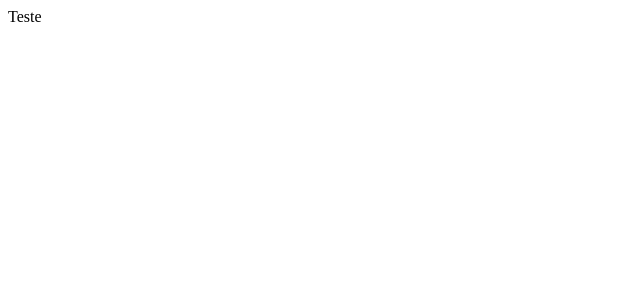
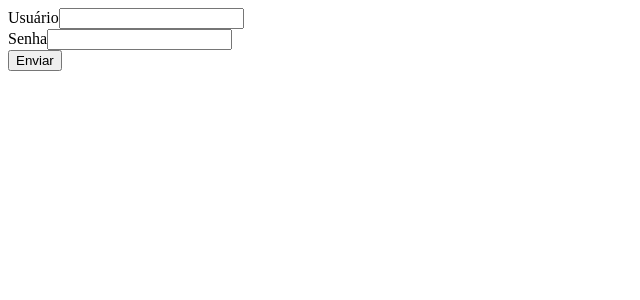
Before and after one commit to JoaoBrugnago/StockPro, a React (Vite) app in the folder Front/: page / in a window 1280 px wide. Shown: the top 300 px of the page, without its empty margins (0-640 px from the left). Built offline with nearby package versions, Linux system fonts and the light colour scheme.

Commit message:
Adiciona algumas funções de react

```diff
--- a/Front/package.json
+++ b/Front/package.json
@@ -11,7 +11,8 @@
   },
   "dependencies": {
     "react": "^18.2.0",
-    "react-dom": "^18.2.0"
+    "react-dom": "^18.2.0",
+    "react-router-dom": "^6.22.2"
   },
   "devDependencies": {
     "@types/react": "^18.2.56",
--- /dev/null
+++ b/Front/src/Api.jsx
@@ -0,0 +1,14 @@
+export const API_URL = window.location.origin;
+
+export function USER_VALIDATE(body) {
+  return {
+    url: API_URL + '/api/validarUsuario',
+    options: {
+      method: 'POST',
+      headers: {
+        'Content-Type': 'application/json',
+      },
+      body: JSON.stringify(body),
+    },
+  };
+}
--- a/Front/src/App.jsx
+++ b/Front/src/App.jsx
@@ -1,7 +1,17 @@
 import React from 'react';
+import Login from './Components/Login/Login';
+import { BrowserRouter, Route, Routes } from 'react-router-dom';
 
 const App = () => {
-  return <div>Teste</div>;
+  return (
+  <div>
+    <BrowserRouter>
+      <Routes>
+        <Route path='/' element={<Login />}/>
+      </Routes>
+    </BrowserRouter>
+  </div>
+  )
 };
 
 export default App;
--- /dev/null
+++ b/Front/src/Components/Form/Button.jsx
@@ -0,0 +1,12 @@
+import React from 'react'
+import styles from './Button.module.css'
+
+const Button = ({children}) => {
+  return (
+    <button className={styles.button}>
+      {children}
+    </button>
+  )
+}
+
+export default Button
--- /dev/null
+++ b/Front/src/Components/Form/Input.jsx
@@ -0,0 +1,24 @@
+import React from 'react'
+import styles from './Input.module.css'
+
+const Input = ({label, type, name, value, onChange, error, onBlur}) => {
+  return (
+    <div>
+      <label htmlFor={name} className={styles.label}>
+        {label}
+      </label>
+      <input
+       className={styles.input}
+       id={name}
+       type={type}
+       name={name}
+       value={value}
+       onChange={onChange}
+       onBlur={onBlur}
+      />
+      {error && <p className={styles.error}>{error}</p>}
+    </div>
+  )
+}
+
+export default Input
--- /dev/null
+++ b/Front/src/Components/Login/Login.jsx
@@ -0,0 +1,45 @@
+import React from 'react'
+import styles from './Login.module.css'
+import useForm from '../../Hooks/useForm'
+import useFetch from '../../Hooks/useFetch'
+import Input from '../Form/Input';
+import Button from '../Form/Button';
+import { USER_VALIDATE } from '../../Api';
+
+const Login = () => {
+  const user = useForm();
+  const password = useForm();
+  const {request, data, loading, error} = useFetch()
+
+  async function handleSubmit(event) {
+    event.preventDefault()
+    if (user.validate() && password.validate()) {
+      const {url, options} = USER_VALIDATE({usuario: user.value, senha:password.value})
+      const response = await request(url, options)
+      console.log(data)
+      console.log(error)
+    }
+  }
+
+  return (
+    <>
+    <form onSubmit={handleSubmit}>
+      <Input
+        label='Usuário'
+        type='text'
+        name='user'
+        {... user}
+      />
+      <Input
+        label='Senha'
+        type='password'
+        name='password'
+        {... password}
+      />
+      <Button>Enviar</Button>
+    </form>
+    </>
+  )
+}
+
+export default Login
--- /dev/null
+++ b/Front/src/Hooks/useFetch.jsx
@@ -0,0 +1,33 @@
+import React from 'react'
+
+const useFetch = () => {
+  const [data, setDada] = React.useState(null)
+  const [error, setError] = React.useState(null)
+  const [loading, setLoading] = React.useState(false)
+
+  async function request(url, options) {
+    setLoading(true)
+    let json;
+    try {
+      const response = await fetch(url, options)
+      json = await response.json()
+      if (response && response.ok) {
+        setError(null)
+      } else {
+        throw new Error('Falha na requisição: ' + json.message);
+      }
+    } catch (e) {
+      json = null;
+      setError(e.message)
+    } finally {
+      setLoading(false)
+      setDada(json)
+    }
+  }
+
+  return {
+    data, error, loading, request
+  }
+}
+
+export default useFetch
--- /dev/null
+++ b/Front/src/Hooks/useForm.jsx
@@ -0,0 +1,47 @@
+import React from 'react'
+
+const validacao = {
+  email: {
+    regex: /^(([^<>()[\]\\.,;:\s@"]+(\.[^<>()[\]\\.,;:\s@"]+)*)|(".+"))@((\[[0-9]{1,3}\.[0-9]{1,3}\.[0-9]{1,3}\.[0-9]{1,3}\])|(([a-zA-Z\-0-9]+\.)+[a-zA-Z]{2,}))$/,
+    message: 'Email inválido',
+  },
+  password: {
+    regex: /^(?=.*\d)(?=.*[a-z])(?=.*[A-Z])(?=.*[$*&@#])[0-9a-zA-Z$*&@#]{8,}$/,
+    message: 'Digite ao menos 8 caracteres, com uma letra maiúscula, uma letra minúscula, um digito e um caractere especial',
+  }
+}
+
+const useForm = (type) => {
+  const [value, setValue] = React.useState('')
+  const [error, setError] = React.useState(null)
+
+  function onChange({target}) {
+    if (error) validate(target.value)
+    setValue(target.value)
+  }
+
+  function validate(value) {
+    if (type === false) return true;
+    if (value.length === 0) {
+      setError('Preencha um valor')
+      return false
+    } else if (validacao[type] && !validacao[type].regex.test(value)) {
+      setError(validacao[type].message);
+      return false
+    } else {
+      setError(null)
+      return true
+    }
+  }
+
+  return {
+    value,
+    setValue,
+    error,
+    onChange,
+    validate: () => validate(value),
+    onBlur: () => validate(value),
+  }
+}
+
+export default useForm
```
Also changed, not shown: Front/src/Components/Form/Button.module.css (added), Front/src/Components/Form/Input.module.css (added), Front/src/Components/Header.jsx (added), Front/src/Components/Login/Login.module.css (added), 1 other file (tests, documents, lock files or other folders).
